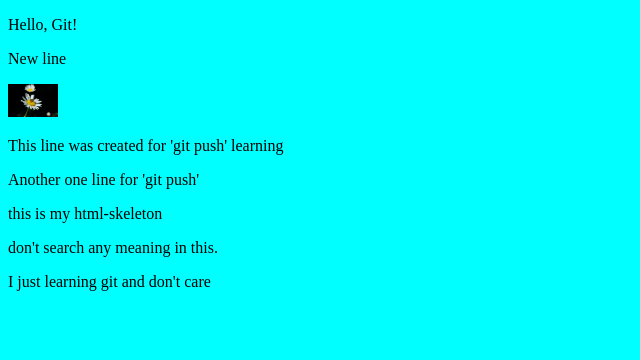
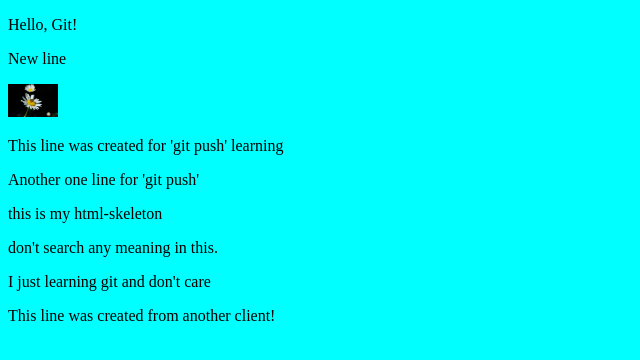
Before and after one commit to EmptyEXOT/gitLearning, a plain HTML site: page index.html in a window 1280 px wide. Shown: the whole page, without its empty margins (0-640 px from the left). Drawn offline with Linux system fonts and the light colour scheme.

Commit message:
new line, created from another place

```diff
--- a/index.html
+++ b/index.html
@@ -25,5 +25,9 @@
     <p>don't search any meaning in this.</p>
     <p>I just learning git and don't care</p>
 </div>
+
+<div>
+    <p>This line was created from another client!</p>
+</div>
 </body>
 </html>
```
